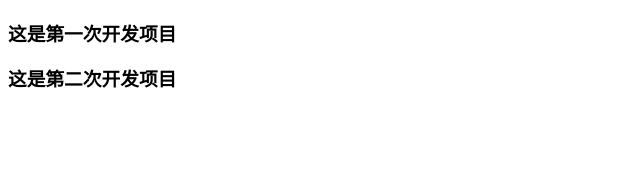
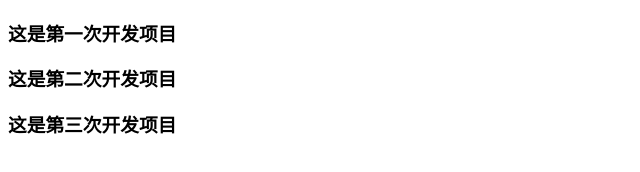
Before and after one commit to fanbojian/app, a plain HTML site: page index.html in a window 1280 px wide. Shown: the whole page, without its empty margins (0-640 px from the left). Drawn offline with Linux system fonts and the light colour scheme.

Commit message:
这是第三次修改

```diff
--- a/index.html
+++ b/index.html
@@ -7,5 +7,6 @@
 <body>
     <h3>这是第一次开发项目</h3>
     <h3>这是第二次开发项目</h3>
+    <h3>这是第三次开发项目</h3>
 </body>
 </html>
```
